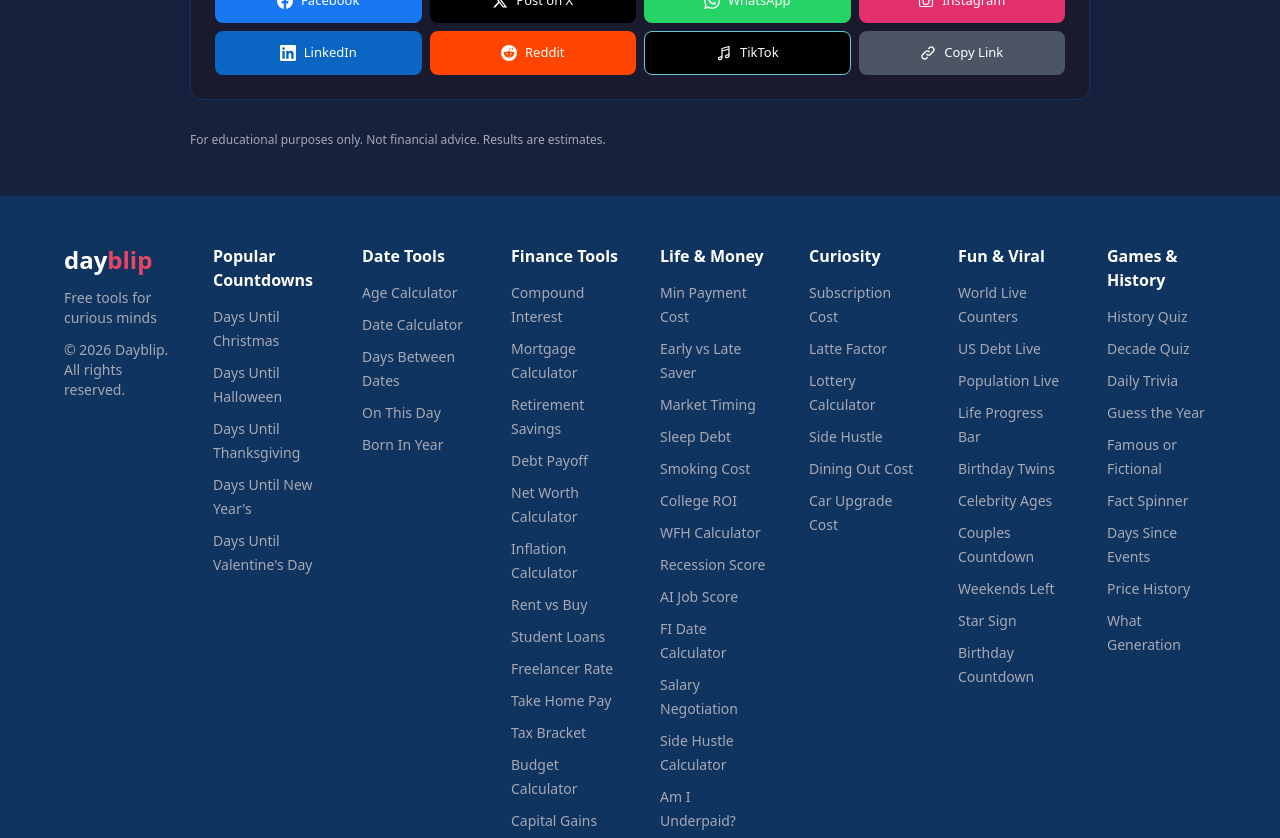
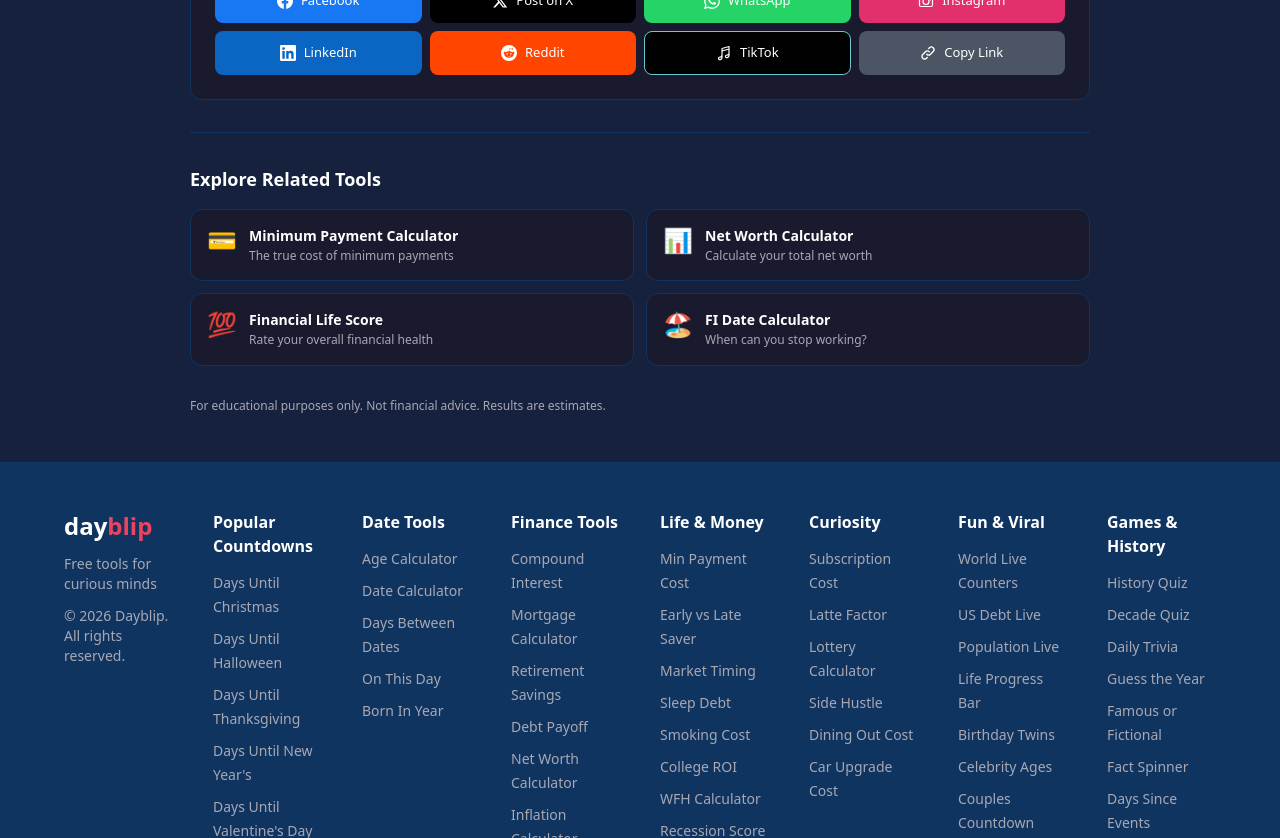
Before and after one commit to pierre2000it-max/dayblip, a Next.js app: page /finance/debt-payoff in a window 1280 px wide. Shown: the part 1620-2458 px from the top of the page. Built offline with nearby package versions, Linux system fonts and the light colour scheme.

Commit message:
Add RelatedTools to mortgage, compound interest, retirement, debt payoff — fix internal linking dead ends

```diff
--- a/src/app/finance/compound-interest/page.tsx
+++ b/src/app/finance/compound-interest/page.tsx
@@ -5,6 +5,7 @@ import SchemaMarkup from "@/components/SchemaMarkup"
 import Breadcrumb from "@/components/Breadcrumb"
 import LastUpdated from "@/components/LastUpdated"
 import MethodologyNote from "@/components/MethodologyNote"
+import RelatedTools from "@/components/RelatedTools"
 import { webApplicationSchema, faqSchema, howToSchema, breadcrumbSchema } from "@/lib/schema"
 
 function fmt(n: number) { return n.toLocaleString("en-US", { style: "currency", currency: "USD", maximumFractionDigits: 0 }) }
@@ -185,6 +186,12 @@ export default function CompoundInterestPage() {
             url={`https://www.dayblip.com/finance/compound-interest?principal=${initial}&monthly=${monthly}&rate=${rate}&years=${years}`}
             title="Compound Interest Calculator"
           />
+          <RelatedTools tools={[
+            { emoji: "🏖️", title: "FI Date Calculator", desc: "When can you stop working?", href: "/tools/fi-date" },
+            { emoji: "📈", title: "What If I Had Invested", desc: "See what any investment would be worth", href: "/finance/what-if-i-invested" },
+            { emoji: "🐢", title: "Early vs Late Saver", desc: "The true cost of waiting to invest", href: "/tools/early-vs-late" },
+            { emoji: "🏦", title: "Retirement Savings Calculator", desc: "Are you on track to retire?", href: "/finance/retirement-savings" },
+          ]} />
           <p className="text-xs text-[#a8a8b3]">For educational purposes only. Not financial advice. Results assume constant rate and do not account for taxes or fees.</p>
         </div>
       </section>
--- a/src/app/finance/debt-payoff/page.tsx
+++ b/src/app/finance/debt-payoff/page.tsx
@@ -5,6 +5,7 @@ import SchemaMarkup from "@/components/SchemaMarkup"
 import Breadcrumb from "@/components/Breadcrumb"
 import LastUpdated from "@/components/LastUpdated"
 import MethodologyNote from "@/components/MethodologyNote"
+import RelatedTools from "@/components/RelatedTools"
 import { webApplicationSchema, faqSchema, howToSchema, breadcrumbSchema } from "@/lib/schema"
 
 interface Debt { id: number; name: string; balance: string; rate: string; minPayment: string }
@@ -229,6 +230,12 @@ export default function DebtPayoffPage() {
               title="Debt Payoff Calculator"
             />
           )}
+          <RelatedTools tools={[
+            { emoji: "💳", title: "Minimum Payment Calculator", desc: "The true cost of minimum payments", href: "/tools/minimum-payment" },
+            { emoji: "📊", title: "Net Worth Calculator", desc: "Calculate your total net worth", href: "/finance/net-worth" },
+            { emoji: "💯", title: "Financial Life Score", desc: "Rate your overall financial health", href: "/tools/financial-life-score" },
+            { emoji: "🏖️", title: "FI Date Calculator", desc: "When can you stop working?", href: "/tools/fi-date" },
+          ]} />
           <p className="text-xs text-[#a8a8b3]">For educational purposes only. Not financial advice. Results are estimates.</p>
         </div>
       </section>
--- a/src/app/finance/mortgage-calculator/page.tsx
+++ b/src/app/finance/mortgage-calculator/page.tsx
@@ -5,6 +5,7 @@ import SchemaMarkup from "@/components/SchemaMarkup"
 import Breadcrumb from "@/components/Breadcrumb"
 import LastUpdated from "@/components/LastUpdated"
 import MethodologyNote from "@/components/MethodologyNote"
+import RelatedTools from "@/components/RelatedTools"
 import { webApplicationSchema, faqSchema, howToSchema, breadcrumbSchema } from "@/lib/schema"
 
 function fmt(n: number) { return n.toLocaleString("en-US", { style: "currency", currency: "USD", maximumFractionDigits: 0 }) }
@@ -215,6 +216,12 @@ export default function MortgagePage() {
             url={`https://www.dayblip.com/finance/mortgage-calculator?price=${homePrice}&down=${downPayment}&rate=${rate}&term=${term}`}
             title="Mortgage Payment Calculator"
           />
+          <RelatedTools tools={[
+            { emoji: "🏠", title: "Rent vs Buy Calculator", desc: "Should you rent or buy in your city?", href: "/blog/rent-vs-buy-calculator" },
+            { emoji: "💰", title: "How Much House Can You Afford?", desc: "The 28/36 rule explained", href: "/blog/how-much-house-can-you-afford" },
+            { emoji: "📊", title: "Net Worth Calculator", desc: "Calculate your total net worth", href: "/finance/net-worth" },
+            { emoji: "💸", title: "Debt Payoff Calculator", desc: "Avalanche vs snowball method", href: "/finance/debt-payoff" },
+          ]} />
           <p className="text-xs text-[#a8a8b3]">For educational purposes only. Not financial advice. Actual rates and costs may vary. Consult a mortgage professional.</p>
         </div>
       </section>
--- a/src/app/finance/retirement-savings/page.tsx
+++ b/src/app/finance/retirement-savings/page.tsx
@@ -5,6 +5,7 @@ import SchemaMarkup from "@/components/SchemaMarkup"
 import Breadcrumb from "@/components/Breadcrumb"
 import LastUpdated from "@/components/LastUpdated"
 import MethodologyNote from "@/components/MethodologyNote"
+import RelatedTools from "@/components/RelatedTools"
 import { webApplicationSchema, faqSchema, howToSchema, breadcrumbSchema } from "@/lib/schema"
 
 function fmt(n: number) { return n.toLocaleString("en-US", { style: "currency", currency: "USD", maximumFractionDigits: 0 }) }
@@ -163,6 +164,12 @@ export default function RetirementSavingsPage() {
             url={`https://www.dayblip.com/finance/retirement-savings?age=${currentAge}&retireage=${retirementAge}&savings=${currentSavings}&monthly=${monthlySavings}&return=${expectedReturn}&income=${desiredIncome}`}
             title="Retirement Savings Calculator"
           />
+          <RelatedTools tools={[
+            { emoji: "🏖️", title: "FI Date Calculator", desc: "Find your financial independence date", href: "/tools/fi-date" },
+            { emoji: "💵", title: "401k Calculator", desc: "Maximize your retirement contributions", href: "/finance/401k-calculator" },
+            { emoji: "📊", title: "Compound Interest Calculator", desc: "Watch your money grow over time", href: "/finance/compound-interest" },
+            { emoji: "👴", title: "Social Security Calculator", desc: "When should you claim benefits?", href: "/finance/social-security" },
+          ]} />
           <p className="text-xs text-[#a8a8b3]">For educational purposes only. Not financial advice. Uses 25x rule (4% withdrawal rate). Actual retirement needs vary by individual.</p>
         </div>
       </section>
```
